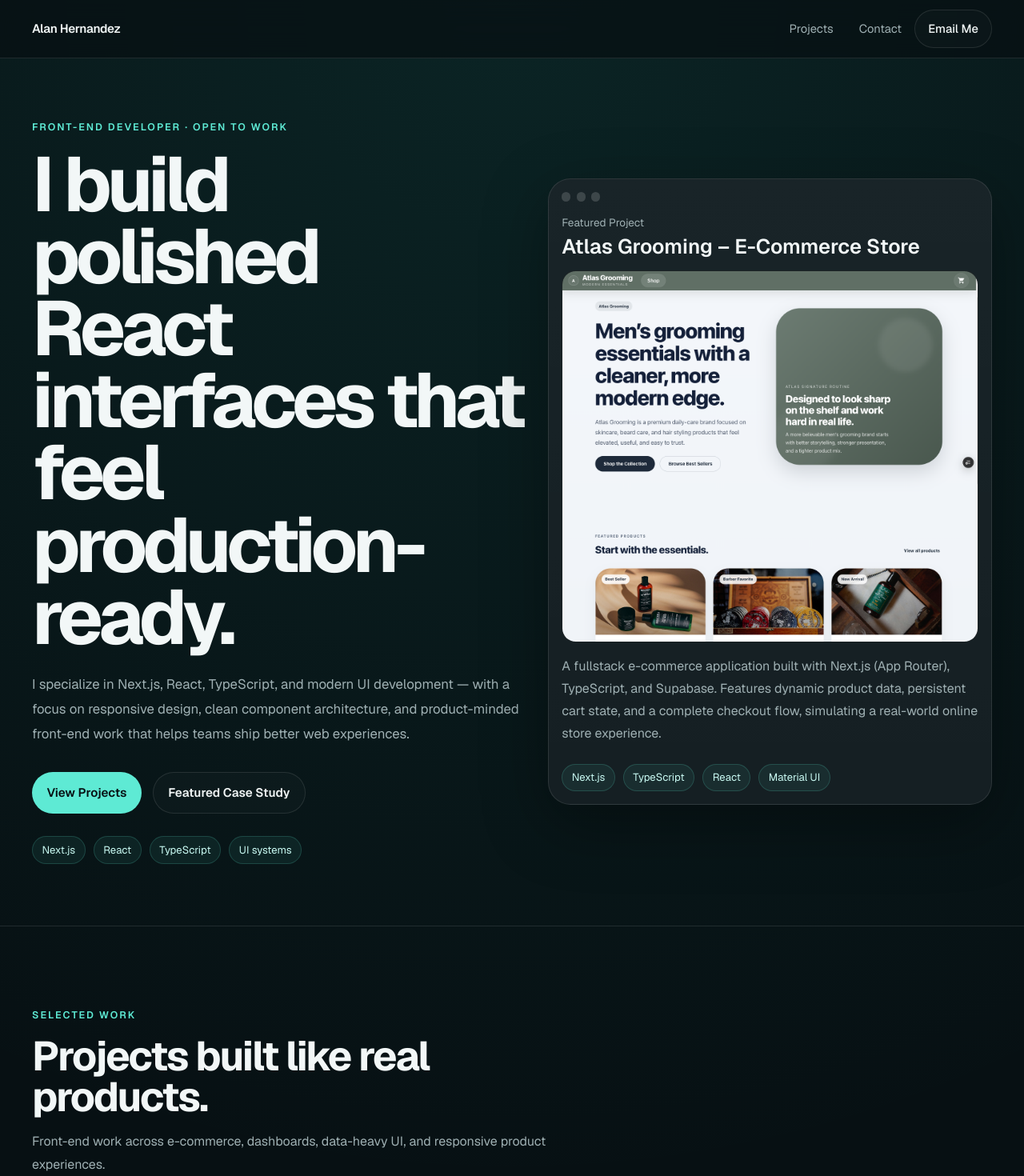
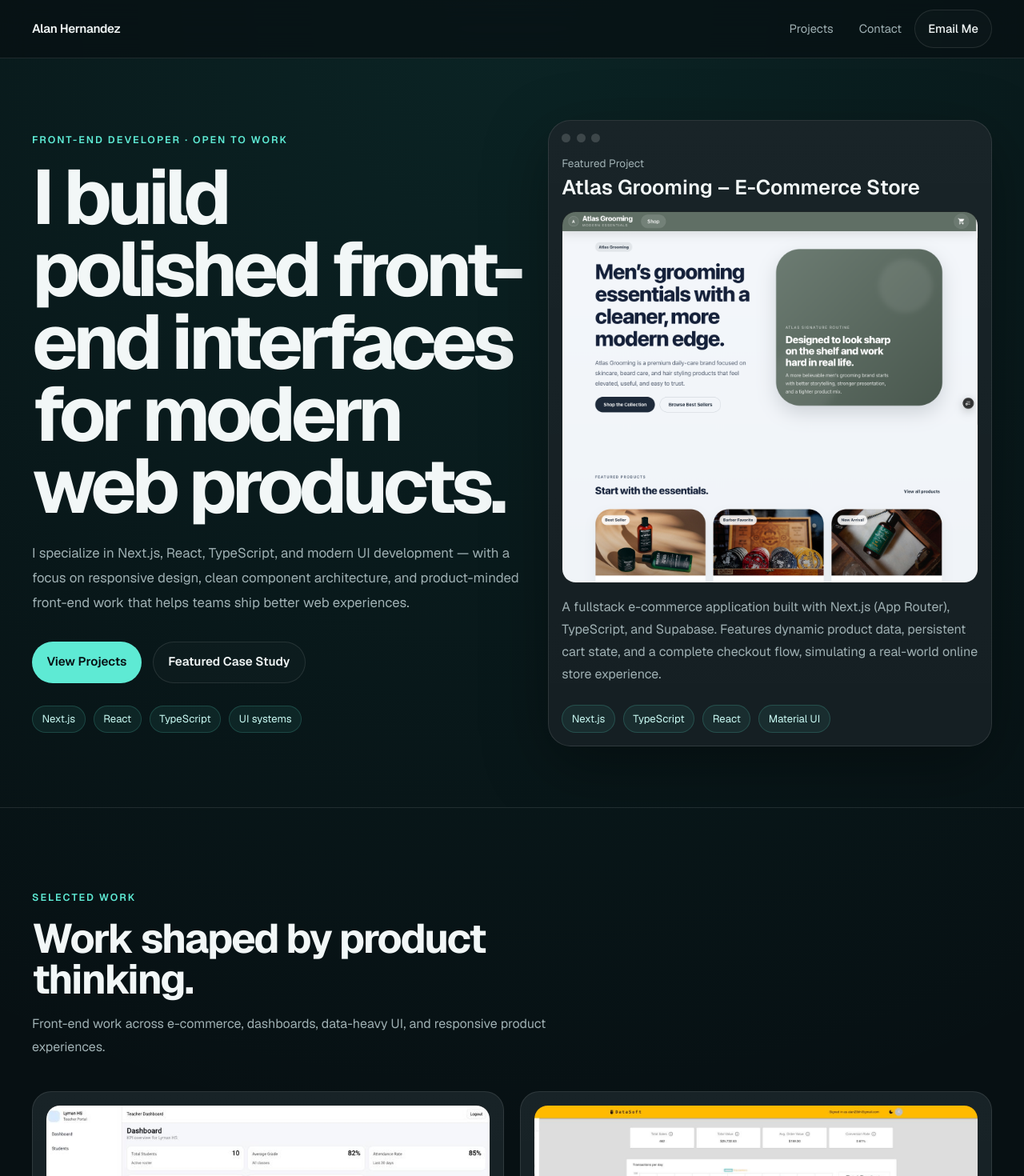
Before and after one commit to Alan23bh/portfolio, a Next.js app: page / in a window 1280 px wide. Shown: the top 1470 px of the page at 80% size. Built offline with nearby package versions, Linux system fonts and the light colour scheme.

Commit message:
chore: refine homepage copy for hero, projects, and contact sections

```diff
--- a/app/page.tsx
+++ b/app/page.tsx
@@ -21,9 +21,7 @@ export default async function Home() {
         <div className="container">
           <div className="section-heading">
             <p className="eyebrow">Selected Work</p>
-            <h2 className="section-title">
-              Projects built like real products.
-            </h2>
+            <h2 className="section-title">Work shaped by product thinking.</h2>
             <p className="section-copy">
               Front-end work across e-commerce, dashboards, data-heavy UI, and
               responsive product experiences.
--- a/components/Contact.tsx
+++ b/components/Contact.tsx
@@ -12,7 +12,7 @@ export default function Contact() {
               <p className="section-copy">
                 I’m currently looking for front-end opportunities where I can
                 contribute to polished product UI, thoughtful user experience,
-                and modern React development.
+                and modern development.
               </p>
             </div>
 
--- a/components/Hero.tsx
+++ b/components/Hero.tsx
@@ -80,7 +80,7 @@ export default function Hero({ featuredProject }: Props) {
           <p className="eyebrow">Front-end developer · Open to work</p>
 
           <h1 className="hero-title">
-            I build polished React interfaces that feel production-ready.
+            I build polished front-end interfaces for modern web products.
           </h1>
 
           <p className="hero-copy">
```
